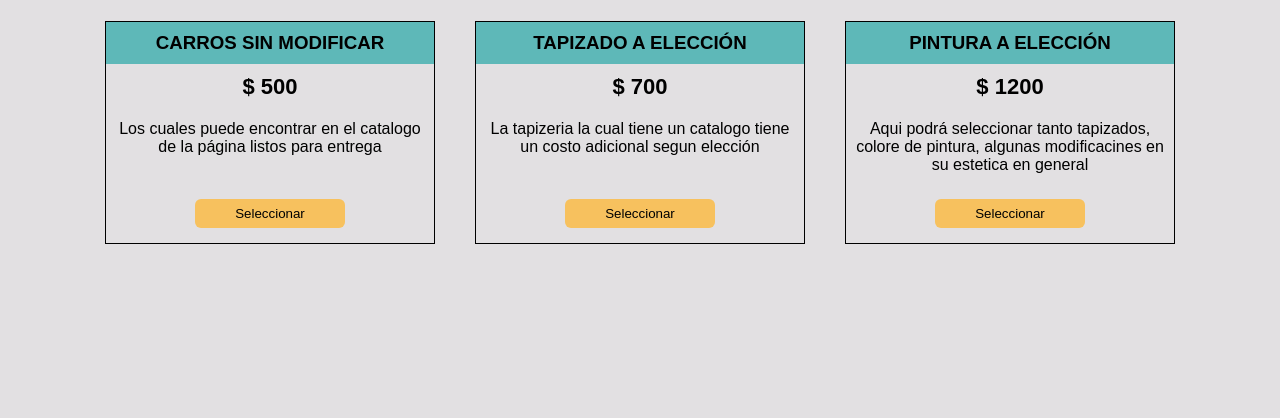
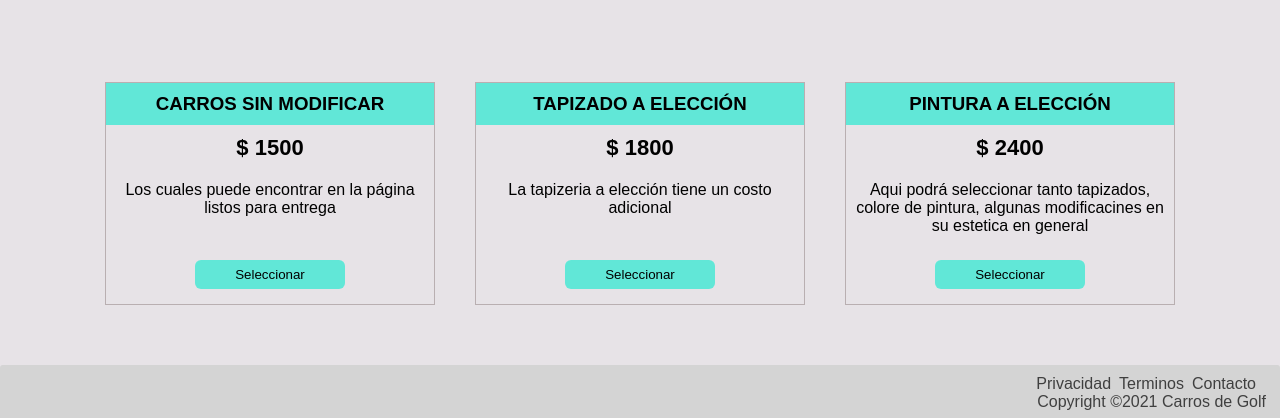
Before and after one commit to Ridanm/Destino-de-Producto, a plain HTML site: page index.html in a window 1280 px wide. Shown: the part 1122-1540 px from the top of the page. Before the commit the page ends 1386 px from the top, so only its background shows below. Drawn offline with Linux system fonts and the light colour scheme.

Commit message:
footer terminado

```diff
--- a/index.html
+++ b/index.html
@@ -22,7 +22,7 @@
 
             <nav id="nav-bar">
                 <ul class="nav-list">
-                    <li><a class="nav-link" href="#section-caracteristicas">Caracteristicas</a></li>
+                    <li><a class="nav-link" href="#caracteristicas">Caracteristicas</a></li>
                     <li><a class="nav-link" href="#video">Funcionamiento</a></li>
                     <li><a class="nav-link" href="#link-price">Precios</a></li>
                 </ul>
@@ -30,7 +30,7 @@
         </header>
 
         <main id="main">
-            <div class="contenedor"></div>
+            <div id="caracteristicas"></div>
             <section class="form">
                 <h2>Personazisables a su elección</h2>
 
@@ -89,7 +89,7 @@
             </section>
 
 
-
+            <div id="video"></div>
             <div class="video">
                 <iframe id="video" width="540" height="320" src="https://www.youtube.com/embed/ovdrmkV9mU4"
                     frameborder="0"
@@ -103,8 +103,8 @@
                     <div class="title-price">
                         <h3 class="titulo-precios">CARROS SIN MODIFICAR</h3>
                     </div>
-                    <span class="span-precios">$ 500</span>
-                    <p>Los cuales puede encontrar en el catalogo de la página listos para entrega</p>
+                    <span class="span-precios">$ 1500</span>
+                    <p>Los cuales puede encontrar en la página listos para entrega</p>
                     <button class="btn">Seleccionar</button>
                 </div>
 
@@ -112,8 +112,8 @@
                     <div class="title-price">
                         <h3 class="titulo-precios">TAPIZADO A ELECCIÓN</h3>
                     </div>
-                    <span class="span-precios">$ 700</span>
-                    <p>La tapizeria la cual tiene un catalogo tiene un costo adicional segun elección</p>
+                    <span class="span-precios">$ 1800</span>
+                    <p>La tapizeria a elección tiene un costo adicional</p>
                     <button class="btn">Seleccionar</button>
                 </div>
 
@@ -121,7 +121,7 @@
                     <div class="title-price">
                         <h3 class="titulo-precios">PINTURA A ELECCIÓN</h3>
                     </div>
-                    <span class="span-precios">$ 1200</span>
+                    <span class="span-precios">$ 2400</span>
                     <p>Aqui podrá seleccionar tanto tapizados, colore de pintura, algunas modificacines en su
                         estetica
                         en general</p>
@@ -129,6 +129,15 @@
                 </div>
             </section>
 
+            <footer id="footer">
+                    <ul class="footer-list">
+                        <li><a class="footer-link" href="#caracteristicas">Privacidad</a></li>
+                        <li><a class="footer-link" href="#caracteristicas">Terminos</a></li>
+                        <li><a class="footer-link" href="#caracteristicas">Contacto</a></li>
+                    </ul>
+                    <p> Copyright ©2021 Carros de Golf</p>
+            </footer>
+
         </main>
     </div>
 </body>
--- a/style/producto.css
+++ b/style/producto.css
@@ -1,5 +1,7 @@
-.root{
-    --text-colo: #00ff;
+:root{
+    --back-blue: rgba(0, 0, 255, .7);
+    --back-sky: rgba(94, 237, 247);
+    --back-green: rgba(9, 236, 206, 0.6);
 }
 
 @import url('https://fonts.googleapis.com/css2?family=Exo:wght@200;400;600&display=swap');
@@ -12,7 +14,7 @@
 }
 
 #body{
-    background-color: rgb(226, 224, 226);
+    background-color: rgb(231, 227, 231);
 }
 
 .contenedor-principal{
@@ -24,9 +26,13 @@
     display: flex;
     justify-content: space-between;
     align-items: center;
-    background-image:linear-gradient(rgb(0, 0, 255),rgb(247, 193, 94));
-    border-radius: 8px;
+    background-image:linear-gradient(var(--back-sky), var(--back-blue));
+    height: 135px;
+    border-radius: 3px;
     padding: 15px;
+    position: fixed;
+    top: 0;
+    width: 100%;
 }
 
 .nav-list{
@@ -41,18 +47,18 @@
 }
 
 .nav-list li:hover{
-    background-color: rgb(146, 192, 145);
+    background-color: rgba(0, 0, 255, .8);
     border-radius: 7px;
 }
 
 .nav-link{
     text-decoration: none;
-    font-size: 17px;
+    font-size: 19px;
     color: rgb(0, 0, 0);
 }
 
 .nav-link:hover{
-    color: rgb(46, 42, 45);
+    color: rgb(222, 235, 238);
 }
 
 .header-logo{
@@ -77,6 +83,10 @@
     justify-content: center;
     align-items: center;
     color: rgb(39, 36, 36);
+}
+
+#main{
+    margin-top: 135px;
 }
 
 .form{
@@ -108,7 +118,7 @@
     width: 150px;
     padding: 7px;
     border-radius: 6px;
-    background-color:rgb(247, 193, 94);
+    background-color: var(--back-green);
     border: none;
     margin: 15px;
 }
@@ -153,13 +163,13 @@
     max-width: 330px;
     flex-direction: column;
     align-items: center;
-    border: 1px solid rgb(0, 0, 0);
+    border: 1px solid rgba(156, 142, 142, .6);
     text-align: center;
     margin: 20px;
 }
 
 .title-price{
-    background-color:rgb(94, 184, 184);
+    background-color: var(--back-green);
     text-align: center;
     width: 100%;
     padding: 10px;
@@ -177,6 +187,33 @@
     height: 100%;
 }
 
+#footer{
+    background-color: rgb(212, 212, 212);
+    border-radius: 3px;
+    margin-top: 40px;
+}
+
+.footer-list{
+    display: flex;
+    justify-content: flex-end;
+    list-style: none;
+    padding: 10px 20px 0 10px;
+}
+
+.footer-link{
+    text-decoration: none;
+    color: rgba(0, 0, 0, .7);
+    padding: 0 4px;
+
+}
+#footer p{
+    display: flex;
+    justify-content: flex-end;
+    padding: 0 14px 10px 0;
+    color:rgba(0, 0, 0, .7);
+}
+
+
 @media(max-width: 880px){
     #header{
         display: flex;
@@ -184,7 +221,7 @@
         justify-content: center;
         align-items: center;
         border-radius: 8px;
-        padding: 10px;
+        padding: 2px;
     }
 
     .price-section{
@@ -209,7 +246,6 @@
         display: flex;
         flex-direction: column;
         font-size: 12px;
-        color: red;
     }
 
     #email{
```
